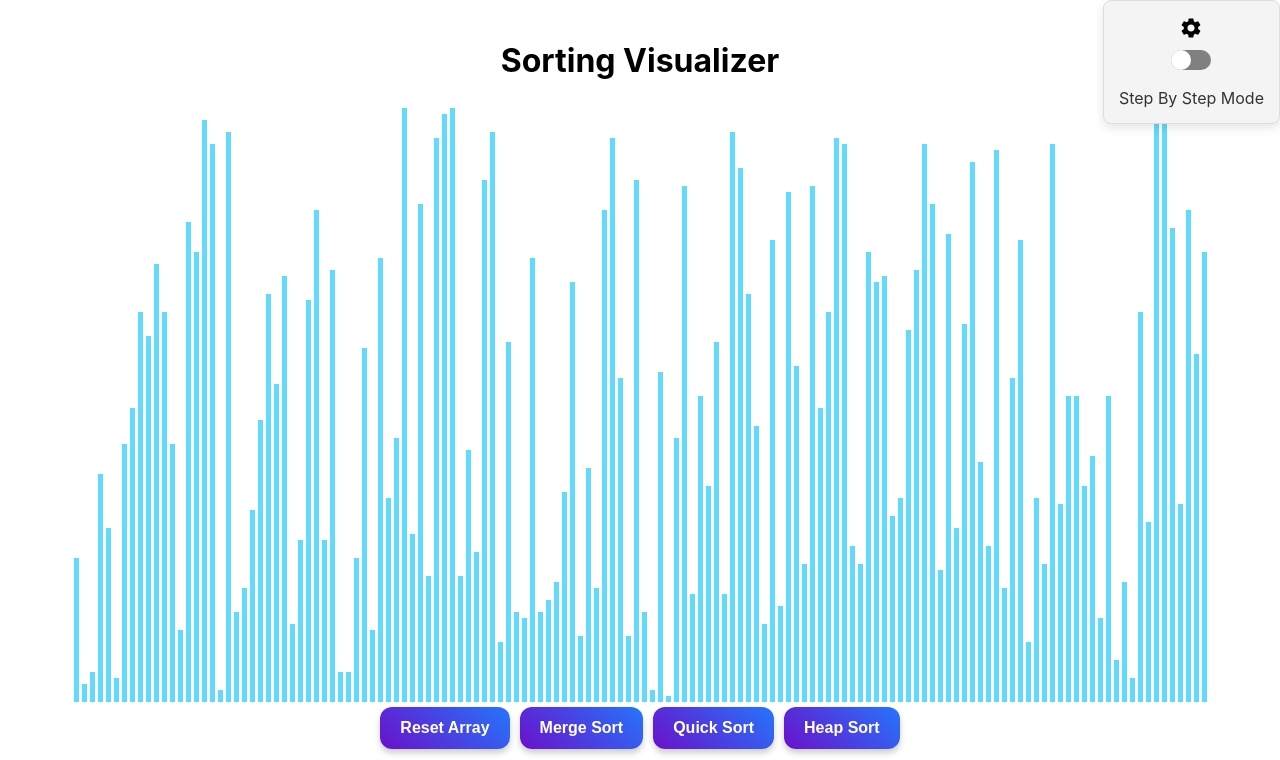
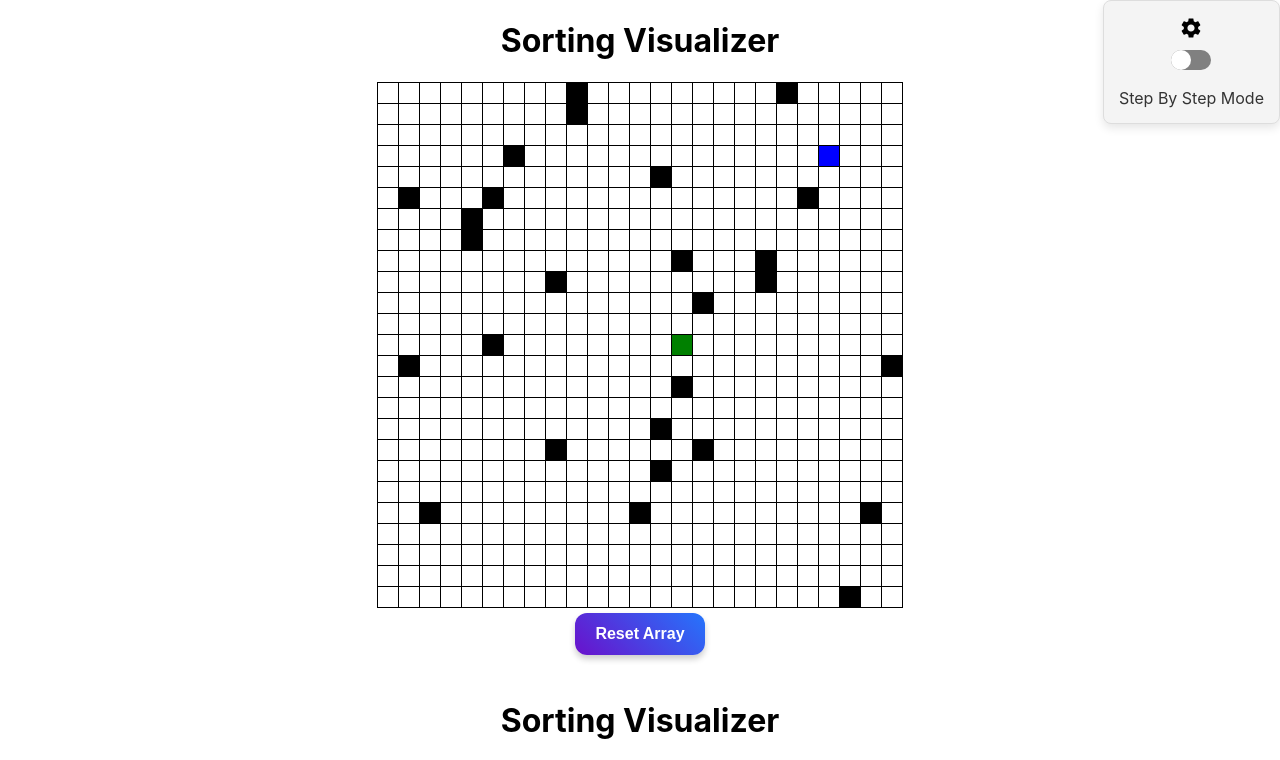
Before and after one commit to kevincas01/AlgoLens, a React (Create React App) app in the folder algo-lens-react/: page / in a window 1280 px wide. Shown: the top 760 px of the page. Built offline with nearby package versions, Linux system fonts and the light colour scheme.

Commit message:
pathfinding setup

```diff
--- /dev/null
+++ b/algo-lens-react/src/Algorithms/PathFinding.js
@@ -0,0 +1,97 @@
+import React, { useEffect, useState } from "react";
+import { findRandom } from "../utils/pathfindingAlgorithm";
+
+const PathFinding = ({ stepByStepMode }) => {
+  const N = 25;
+  const [matrix, setMatrix] = useState([]);
+
+  const [checkedMatrixIndices, setCheckedMatrixIndices] = useState([]);
+  const [currentStep, setCurrentStep] = useState(0);
+
+  const [stepsToExecute, setStepsToExecute] = useState([]);
+
+  const [startingPoint, setStartingPoint] = useState({
+    x: findRandom(0, N),
+    y: findRandom(0, N),
+  });
+
+  const [endingPoint, setEndingPoint] = useState({
+    x: findRandom(0, N),
+    y: findRandom(0, N),
+  });
+
+  const getNewArray = () => {
+    const newArray2d = [];
+    const falseThreshold = 5; // Percentage chance of getting a false value
+
+    for (let i = 0; i < N; i++) {
+      const rowArray = [];
+      for (let j = 0; j < N; j++) {
+        const randomValue = Math.random() * 100;
+        rowArray.push(randomValue > falseThreshold); // true for values above the threshold
+      }
+      newArray2d.push(rowArray);
+    }
+
+    setMatrix(newArray2d);
+  };
+
+  useEffect(() => {
+    getNewArray();
+  }, []);
+
+  const executeNextStep = () => {
+    if (currentStep < stepsToExecute.length && stepsToExecute.length !== 0) {
+      setCurrentStep((prevStep) => prevStep + 1);
+    }
+
+    if (currentStep + 1 >= stepsToExecute.length) {
+      setCurrentStep(0);
+      setStepsToExecute([]);
+    }
+  };
+
+  const reset = () => {
+    getNewArray();
+    setStartingPoint({
+      x: findRandom(0, N),
+      y: findRandom(0, N),
+    });
+
+    setEndingPoint({
+      x: findRandom(0, N),
+      y: findRandom(0, N),
+    });
+  };
+  return (
+    <div>
+      <h1>Sorting Visualizer</h1>
+
+      <div className="grid">
+        {matrix.map((row, rowIndex) => (
+          <div key={rowIndex} className="row">
+            {row.map((cell, colIndex) => {
+              let cellClass = cell ? "white" : "black";
+
+              // Highlight the starting and ending points
+              if (
+                rowIndex === startingPoint.x &&
+                colIndex === startingPoint.y
+              ) {
+                cellClass = "starting-point";
+              }
+              if (rowIndex === endingPoint.x && colIndex === endingPoint.y) {
+                cellClass = "ending-point";
+              }
+
+              return <div key={colIndex} className={`cell ${cellClass}`}></div>;
+            })}
+          </div>
+        ))}
+      </div>
+      <button onClick={reset}>Reset Array</button>
+    </div>
+  );
+};
+
+export default PathFinding;
--- a/algo-lens-react/src/App.css
+++ b/algo-lens-react/src/App.css
@@ -206,3 +206,34 @@ button:disabled {
 .sort-bar.pivot {
   background-color: orange;
 }
+
+.grid {
+  margin: auto;
+  display: grid;
+  gap: 1px;
+  width: fit-content;
+  border:black solid 1px;
+  background-color: black;
+}
+.row {
+  display: flex;
+  gap: 1px;
+}
+.cell {
+  width: 20px;
+  height: 20px;
+  background-color: black;
+}
+.cell.white {
+  background-color: white;
+}
+
+
+.starting-point{
+  background-color: green;
+  content: "1";
+}
+.ending-point{
+  background-color: blue;
+  content: "2";
+}
--- a/algo-lens-react/src/App.js
+++ b/algo-lens-react/src/App.js
@@ -8,6 +8,7 @@ import Stack from "./Data Structures/Stack/Stack";
 import Queue from "./Data Structures/Queue/Queue";
 import LinkedList from "./Data Structures/LinkedList/LinkedList";
 import Sorting from "./Algorithms/Sorting";
+import PathFinding from "./Algorithms/PathFinding";
 
 function App() {
   const [stepByStepMode, setStepByStepMode] = useState(false);
@@ -17,6 +18,7 @@ function App() {
         stepByStepMode={stepByStepMode}
         setStepByStepMode={setStepByStepMode}
       />
+      <PathFinding stepByStepMode={stepByStepMode} />
       <Sorting stepByStepMode={stepByStepMode} />
       <LinkedList stepByStepMode={stepByStepMode} />
       <MaxHeap stepByStepMode={stepByStepMode} />
--- /dev/null
+++ b/algo-lens-react/src/utils/pathfindingAlgorithm.js
@@ -0,0 +1,3 @@
+export const findRandom = (low, high) => {
+  return Math.floor(Math.random() * (high - low + 1)) + low;
+};
```
